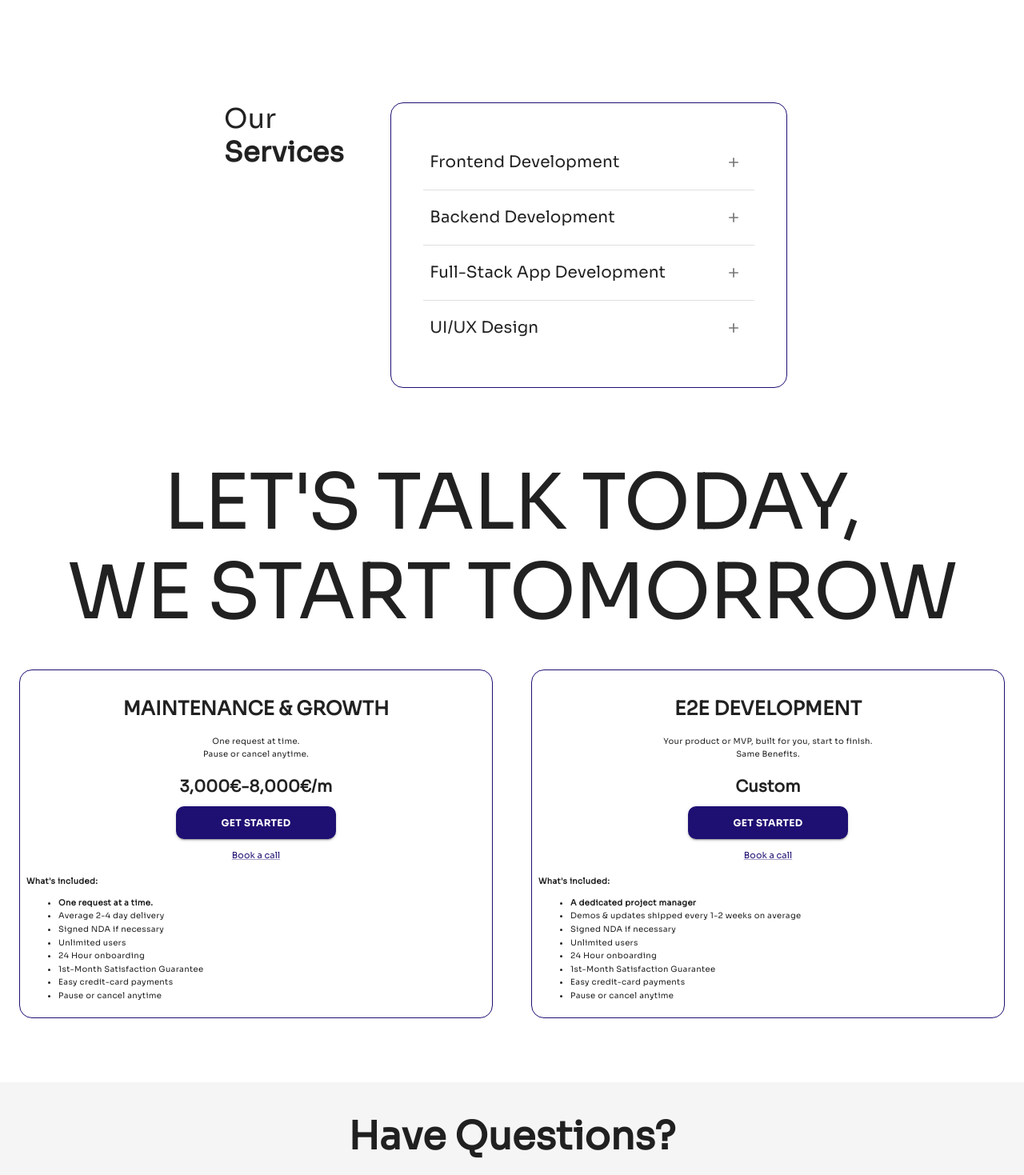
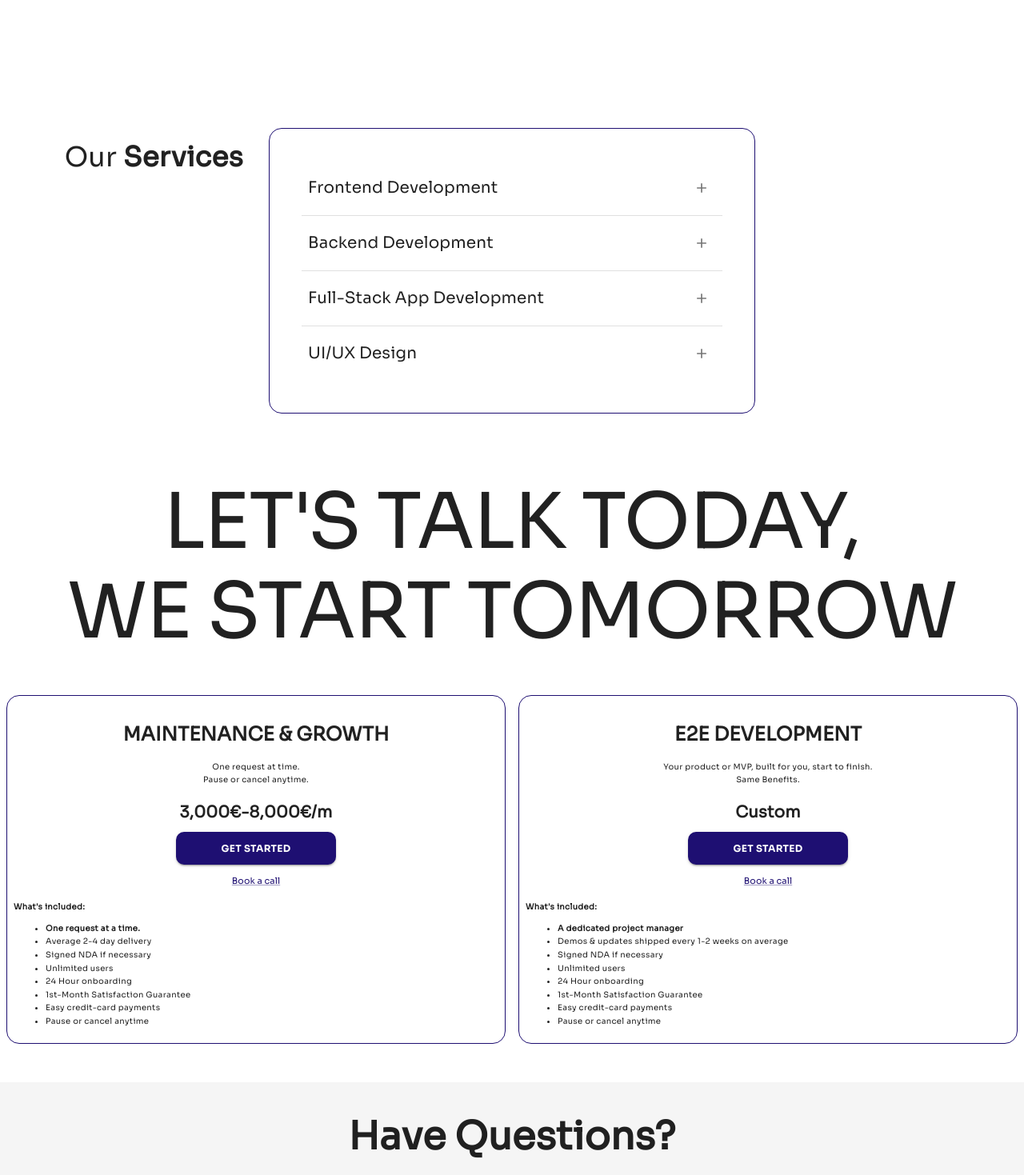
Before and after one commit to spars57/bytestudios, a React (Vite) app: page / in a window 1280 px wide. Shown: the part 1300-2769 px from the top of the page at 80% size. Built offline with nearby package versions, Linux system fonts and the light colour scheme.

Commit message:
add more responsiveness

```diff
--- a/src/App.tsx
+++ b/src/App.tsx
@@ -25,18 +25,16 @@ import Benefit from "./components/benefit";
 
 function App() {
   const theme = useTheme();
-  const setTag = (tag: string) => () => {
-    const url = new URL(window.location.href);
-    url.hash = tag.startsWith("#") ? tag : `#${tag}`;
-    window.location.href = url.toString();
+  const scrollToView = (tag: string) => () => {
+    const element = document.getElementById(tag);
+    element?.scrollIntoView({ block: "start", behavior: "smooth" });
   };
 
   return (
     <Box>
-      <a href="#home" />
-      <Header onImageClick={setTag("home")} />
+      <section id="home" />
+      <Header onImageClick={scrollToView("home")} />
       {/*First Section*/}
-      <section id="home" />
       <Box
         mt={3}
         height={450}
@@ -49,7 +47,8 @@ function App() {
           <Slide direction="right" in={true} timeout={1000}>
             <Typography variant="h3">
               <Box display="flex">
-                <div style={{ opacity: 0.6 }}>We help</div>&nbsp;<b>startups</b>
+                <div style={{ opacity: 0.6 }}>We help</div>&nbsp;
+                <b>startups</b>
               </Box>
               <Box display="flex">
                 <div>design, develop &</div>&nbsp;
@@ -82,7 +81,7 @@ function App() {
                   sx={{ width: 200 }}
                   variant="contained"
                   color="inherit"
-                  onClick={setTag("twist")}
+                  onClick={scrollToView("twist")}
                 >
                   What is the twist?
                 </Button>
@@ -110,8 +109,8 @@ function App() {
           </Typography>
         </Box>
       </Fade>
-      <Box mt={5} px={5}>
-        <Grid container spacing={5}>
+      <section id="twist" />
+      <Grid container spacing={5} mt={5} px={5}>
         <Benefit
           svg={AboutOurTeamSVG}
           title={"Fixed Monthly Rates. No Surprises"}
@@ -153,25 +152,21 @@ function App() {
           }
         />
       </Grid>
-      </Box>
+
       {/* Our Services */}
-      <Box
-        mt={20}
-        display="flex"
-        width="100%"
-        justifyContent={"center"}
-        p={1}
-        px={5}
-      >
-        <Box display="flex" width="60%">
+      <Grid container mt={20}>
+        <Grid item md={3} sm={12}>
           <Fade in={true} timeout={1000}>
-            <Typography variant="h4">
+            <Box p={2}>
+              <Typography variant="h4" textAlign="right">
                 Our <b>Services</b>
               </Typography>
+            </Box>
           </Fade>
+        </Grid>
+        <Grid item md={6} sm={12}>
           <Box
             mx={2}
-            width={"80%"}
             borderRadius={4}
             border={`1px solid ${theme.palette.primary.main}`}
           >
@@ -294,11 +289,13 @@ function App() {
               />
             </Box>
           </Box>
-        </Box>
-      </Box>
+        </Grid>
+      </Grid>
+
       {/*Pricing?*/}
       <Box
-        mt={10}
+        mt={5}
+        p={5}
         display="flex"
         flexDirection={"column"}
         justifyContent={"center"}
@@ -311,15 +308,13 @@ function App() {
           WE START TOMORROW
         </Typography>
       </Box>
-      <Box display="flex" justifyContent="space-between" width="100%">
+      <Grid container spacing={2} p={1}>
+        <Grid item sm={12} md={6}>
           <Box
             display="flex"
             flexDirection={"column"}
             justifyContent="center"
             borderRadius={4}
-          mx={3}
-          my={5}
-          width={"50%"}
             border={`1px solid ${theme.palette.primary.main}`}
           >
             <Typography
@@ -379,14 +374,13 @@ function App() {
               </Typography>
             </Box>
           </Box>
+        </Grid>
+        <Grid item sm={12} md={6}>
           <Box
             display="flex"
             flexDirection={"column"}
             justifyContent="center"
             borderRadius={4}
-          mx={3}
-          my={5}
-          width={"50%"}
             border={`1px solid ${theme.palette.primary.main}`}
           >
             <Typography
@@ -446,9 +440,12 @@ function App() {
               </Typography>
             </Box>
           </Box>
-      </Box>
+        </Grid>
+      </Grid>
+
       {/*Have questions?*/}
       <Box
+        id="faqs"
         bgcolor={theme.palette.grey[100]}
         p={5}
         mt={5}
@@ -466,7 +463,6 @@ function App() {
         </Typography>
       </Box>
       {/*FAQs*/}
-      <a href="#faqs" />
       <Box
         mt={5}
         display="flex"
@@ -585,18 +581,20 @@ function App() {
           width="50%"
           height="84%"
         >
-          <HeaderLogo onClick={setTag("home")} />
+          <HeaderLogo onClick={scrollToView("home")} />
           <Box display="flex">
             {/*About*/}
-            <Box mx={2} display="flex" flexDirection={"column"}>
+            <Box mx={1} display="flex" flexDirection={"column"}>
               <Box mb={2}>
-                <Typography variant="button">About</Typography>
+                <Typography variant="button" style={{ fontSize: 12 }}>
+                  About
+                </Typography>
               </Box>
               <Box my={0.6}>
                 <Link
                   color="primary.contrastText"
                   variant="body1"
-                  onClick={setTag("benefits")}
+                  onClick={scrollToView("benefits")}
                 >
                   How it works
                 </Link>
@@ -605,7 +603,7 @@ function App() {
                 <Link
                   color="primary.contrastText"
                   variant="body1"
-                  onClick={setTag("pricing")}
+                  onClick={scrollToView("pricing")}
                 >
                   Pricing
                 </Link>
@@ -614,16 +612,18 @@ function App() {
                 <Link
                   color="primary.contrastText"
                   variant="body1"
-                  onClick={setTag("faqs")}
+                  onClick={scrollToView("faqs")}
                 >
                   FAQs
                 </Link>
               </Box>
             </Box>
             {/*Legal*/}
-            <Box mx={2} display="flex" flexDirection={"column"}>
+            <Box mx={1} display="flex" flexDirection={"column"}>
               <Box mb={2}>
-                <Typography variant="button">Legal</Typography>
+                <Typography variant="button" style={{ fontSize: 12 }}>
+                  Legal
+                </Typography>
               </Box>
               <Box my={0.6}>
                 <Link color="primary.contrastText" variant="body1">
@@ -637,9 +637,11 @@ function App() {
               </Box>
             </Box>
             {/*Company*/}
-            <Box mx={2} display="flex" flexDirection={"column"}>
+            <Box mx={1} display="flex" flexDirection={"column"}>
               <Box mb={2}>
-                <Typography variant="button">Company</Typography>
+                <Typography variant="button" style={{ fontSize: 12 }}>
+                  Company
+                </Typography>
               </Box>
               <Box my={0.6}>
                 <Link color="primary.contrastText" variant="body1">
@@ -653,17 +655,27 @@ function App() {
               </Box>
             </Box>
             {/*Follow Us*/}
-            <Box mx={2} display="flex" flexDirection={"column"}>
+            <Box mx={1} display="flex" flexDirection={"column"}>
               <Box mb={2}>
-                <Typography variant="button">Follow Us</Typography>
+                <Typography variant="button" style={{ fontSize: 12 }}>
+                  Follow Us
+                </Typography>
               </Box>
               <Box my={0.6}>
-                <Link color="primary.contrastText" variant="body1">
+                <Link
+                  href="https://instagram.com/bytestudios.sda"
+                  color="primary.contrastText"
+                  variant="body1"
+                >
                   Instagram
                 </Link>
               </Box>
               <Box my={0.6}>
-                <Link color="primary.contrastText" variant="body1">
+                <Link
+                  href="https://www.linkedin.com/company/bytestudios-sda"
+                  color="primary.contrastText"
+                  variant="body1"
+                >
                   LinkedIn
                 </Link>
               </Box>
```
Lines whose indentation alone changed are shown as unchanged.
